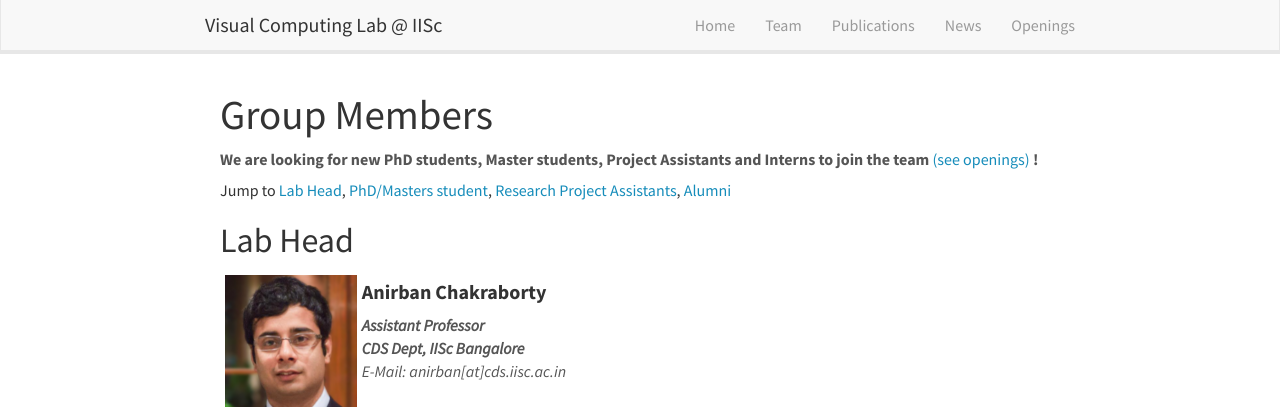
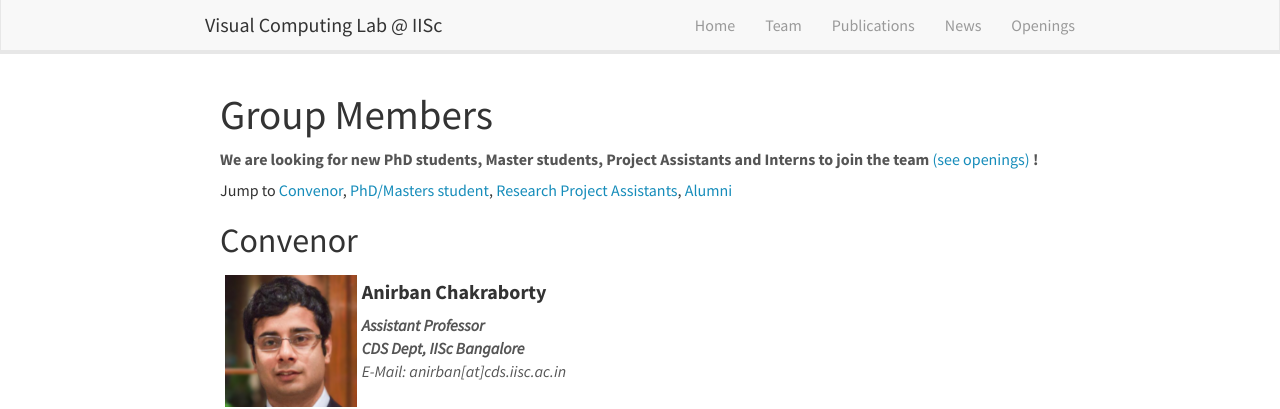
Before and after one commit to vcl-iisc/vclab-website, a Jekyll site: the page built from _pages/team.md, in a window 1280 px wide and 900 px high. Shown: the top 409 px of the window. Built offline with Jekyll 4.4.1, drawn with Linux system fonts in a browser that asks for light colours; nearby versions of some CDN libraries.

Commit message:
Changing "Lab Head" to "Convenor" on "team.md".

```diff
--- a/_pages/team.md
+++ b/_pages/team.md
@@ -11,9 +11,9 @@ permalink: /team/
  **We are looking for new PhD students, Master students, Project Assistants and Interns to join the team** [(see openings)]({{ site.url }}{{ site.baseurl }}/openings) **!**
 
 
-##### Jump to [Lab Head](#lab-head), [PhD/Masters student](#phd-masters-student), [Research Project Assistants](#research-project-assistants), [Alumni](#alumni)
+##### Jump to [Convenor](#lab-head), [PhD/Masters student](#phd-masters-student), [Research Project Assistants](#research-project-assistants), [Alumni](#alumni)
 
-## Lab Head
+## Convenor
 {% assign number_printed = 0 %}
 {% for member in site.data.lab_head %}
 
```
